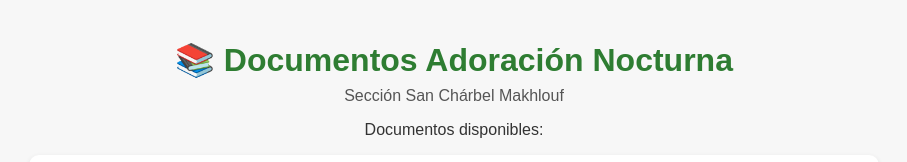
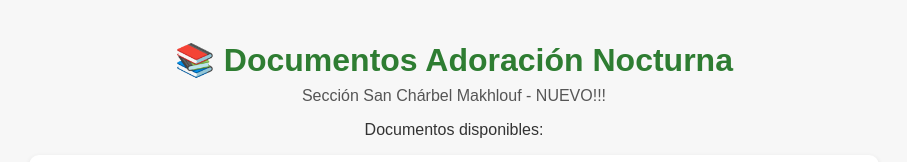
Before and after one commit to an-sancharbel/documentos, a plain HTML site: page index.html in a window 1280 px wide. Shown: the top 162 px of the page, without its empty margins (186-1093 px from the left). Drawn offline with Linux system fonts and the light colour scheme; no server answers.

Commit message:
Update index.html

```diff
--- a/index.html
+++ b/index.html
@@ -79,7 +79,7 @@
 
 <body>
   <h1>📚 Documentos Adoración Nocturna</h1>
-  <p class="subtitulo">Sección San Chárbel Makhlouf</p>
+  <p class="subtitulo">Sección San Chárbel Makhlouf - NUEVO!!!</p>
 
   <p>Documentos disponibles:</p>
 
```
